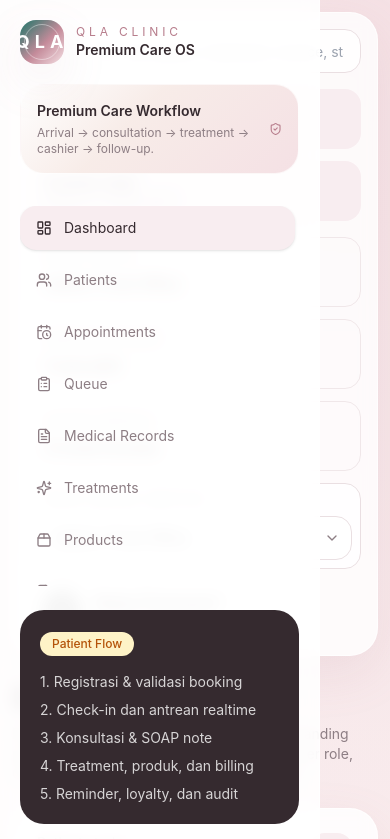
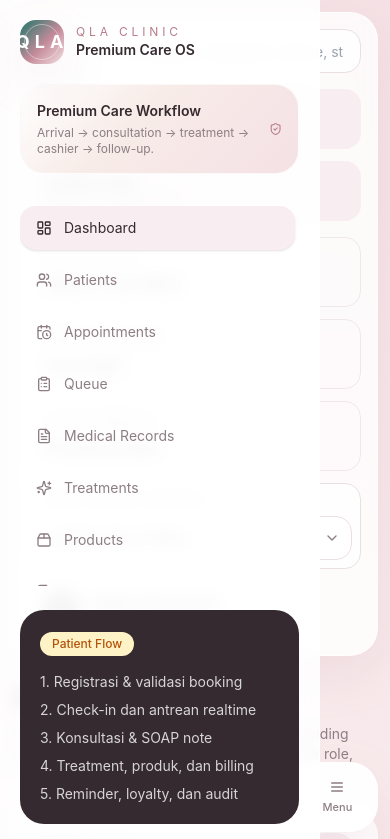
Before and after one commit to sobri3195/qla-clinic, a React (Vite) app: page / in a window 390 px wide. Shown: the top 839 px of the page. Built offline with nearby package versions, Linux system fonts and the light colour scheme; grey boxes are pictures that could not be loaded.

Commit message:
Add mobile bottom navigation

```diff
--- a/src/layouts/app-layout.tsx
+++ b/src/layouts/app-layout.tsx
@@ -1,4 +1,21 @@
-import { Bell, CalendarClock, CreditCard, FileText, LayoutDashboard, LogOut, Search, Settings, Stethoscope, Users, UserRoundCog, Sparkles, ClipboardList, Package2, Menu, ShieldCheck } from 'lucide-react';
+import {
+  Bell,
+  CalendarClock,
+  CreditCard,
+  FileText,
+  LayoutDashboard,
+  LogOut,
+  Search,
+  Settings,
+  Stethoscope,
+  Users,
+  UserRoundCog,
+  Sparkles,
+  ClipboardList,
+  Package2,
+  Menu,
+  ShieldCheck,
+} from 'lucide-react';
 import { NavLink, Outlet, useNavigate } from 'react-router-dom';
 import { motion } from 'framer-motion';
 import { useMemo, useState } from 'react';
@@ -37,6 +54,7 @@ export function AppLayout() {
   const navigate = useNavigate();
   const [sidebarOpen, setSidebarOpen] = useState(false);
   const allowedItems = useMemo(() => navItems.filter((item) => canAccessModule(currentUser?.role, item.module)), [currentUser?.role]);
+  const mobileNavItems = useMemo(() => allowedItems.slice(0, 4), [allowedItems]);
 
   const handleLogout = () => {
     logout();
@@ -97,7 +115,7 @@ export function AppLayout() {
         </div>
       </motion.aside>
 
-      <div className="flex-1 p-3 sm:p-4 lg:p-6">
+      <div className="flex-1 px-3 pb-24 pt-3 sm:px-4 sm:pt-4 lg:p-6 lg:pb-6">
         <header className="mb-6 space-y-4 rounded-[28px] border border-white/60 bg-white/80 p-4 shadow-soft backdrop-blur">
           <div className="flex flex-col gap-4 xl:flex-row xl:items-center xl:justify-between">
             <div className="flex items-center gap-3">
@@ -174,6 +192,36 @@ export function AppLayout() {
         </header>
         <Outlet />
       </div>
+
+      {mobileNavItems.length > 0 && (
+        <nav className="fixed inset-x-3 bottom-3 z-20 rounded-[28px] border border-white/70 bg-white/95 p-2 shadow-soft backdrop-blur lg:hidden">
+          <div className="grid grid-cols-5 gap-2">
+            {mobileNavItems.map(({ label, to, icon: Icon }) => (
+              <NavLink
+                key={to}
+                to={to}
+                className={({ isActive }) =>
+                  cn(
+                    'flex min-w-0 flex-col items-center justify-center gap-1 rounded-2xl px-2 py-2 text-center text-[11px] font-medium transition',
+                    isActive ? 'bg-secondary text-foreground shadow-sm' : 'text-muted hover:bg-secondary/70'
+                  )
+                }
+              >
+                <Icon className="h-4 w-4 shrink-0" />
+                <span className="line-clamp-1 w-full">{label}</span>
+              </NavLink>
+            ))}
+            <button
+              type="button"
+              onClick={() => setSidebarOpen(true)}
+              className="flex min-w-0 flex-col items-center justify-center gap-1 rounded-2xl px-2 py-2 text-center text-[11px] font-medium text-muted transition hover:bg-secondary/70"
+            >
+              <Menu className="h-4 w-4 shrink-0" />
+              <span className="line-clamp-1 w-full">Menu</span>
+            </button>
+          </div>
+        </nav>
+      )}
     </div>
   );
 }
```
